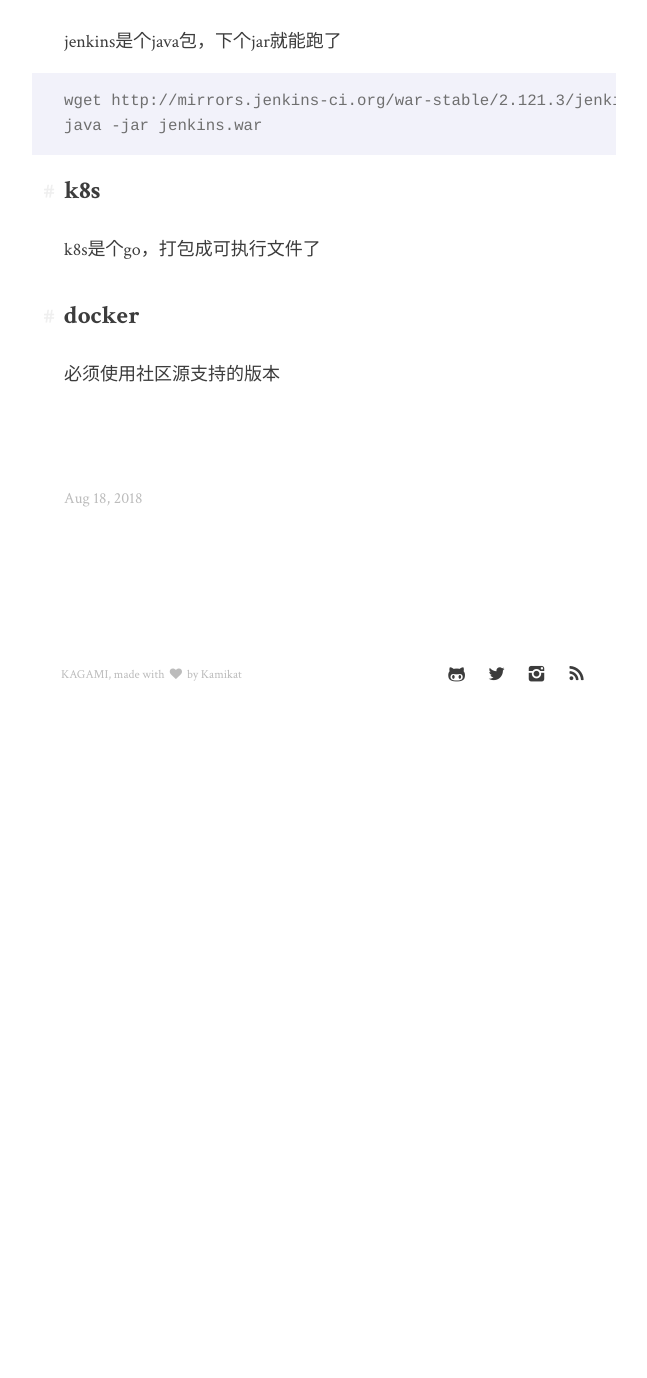
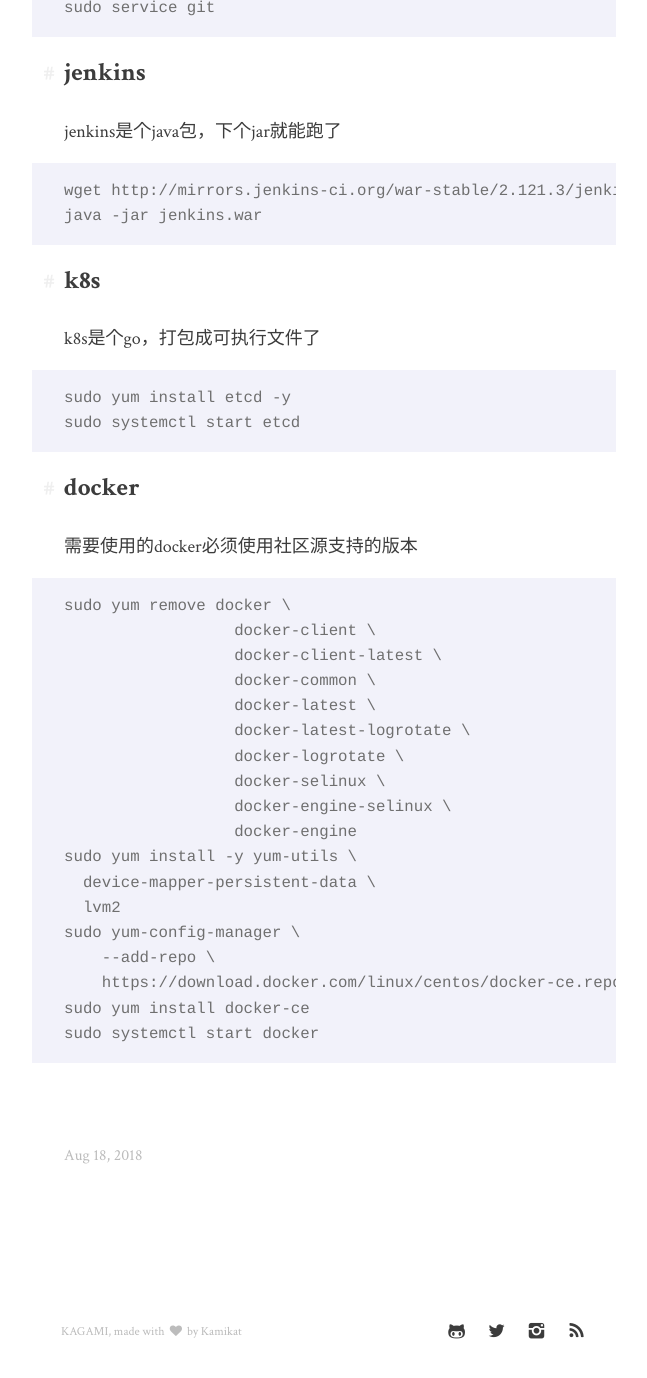
Before and after one commit to ppphp/ppphp.github.io, a Jekyll site: the page built from _posts/2018-08-18-effective-way.md, in a window 1280 px wide and 1400 px high, scrolled down 5222 px. Shown: the top 1378 px of the window, without its empty margins (316-963 px from the left). Built offline with Jekyll 4.4.1, drawn with Linux system fonts in a browser that asks for light colours; before the commit the page ends 5965 px from its top, so only the background shows below that; some of the changed text lies outside the part shown.

Commit message:
Update 2018-08-18-effective-way.md

````diff
--- a/_posts/2018-08-18-effective-way.md
+++ b/_posts/2018-08-18-effective-way.md
@@ -30,7 +30,9 @@
 
 因为穷，开发环境和运行都只能在同一台vps上，搬瓦工服务器，便宜，并没有跑ss，ss在另外一台，主要怕封了ip，反正是docker，也无所谓环境的问题了。
 
-介绍以下背景贺环境：半科班，会写一点go,ruby,python,c++等等，还有一点杂七杂八的语言，不提了，用过ubuntu,fedora,gentoo桌面，centos,freebsd服务器。
+gitlab要求8G内存【。】所以切换到阿里云了。go等工具需要提前安装翻墙环境。
+
+介绍以下背景和环境：半科班，会写一点go,ruby,python,c++等等，还有一点杂七杂八的语言，不提了，用过ubuntu,fedora,gentoo桌面，centos,freebsd服务器。
 
 # 安装
 ## 安装redmine
@@ -180,7 +182,32 @@
 ## k8s
 k8s是个go，打包成可执行文件了
 
+```
+sudo yum install etcd -y
+sudo systemctl start etcd
+```
 
 
 ## docker
-必须使用社区源支持的版本
+需要使用的docker必须使用社区源支持的版本
+
+```
+sudo yum remove docker \
+                  docker-client \
+                  docker-client-latest \
+                  docker-common \
+                  docker-latest \
+                  docker-latest-logrotate \
+                  docker-logrotate \
+                  docker-selinux \
+                  docker-engine-selinux \
+                  docker-engine
+sudo yum install -y yum-utils \
+  device-mapper-persistent-data \
+  lvm2
+sudo yum-config-manager \
+    --add-repo \
+    https://download.docker.com/linux/centos/docker-ce.repo
+sudo yum install docker-ce
+sudo systemctl start docker
+```
````
